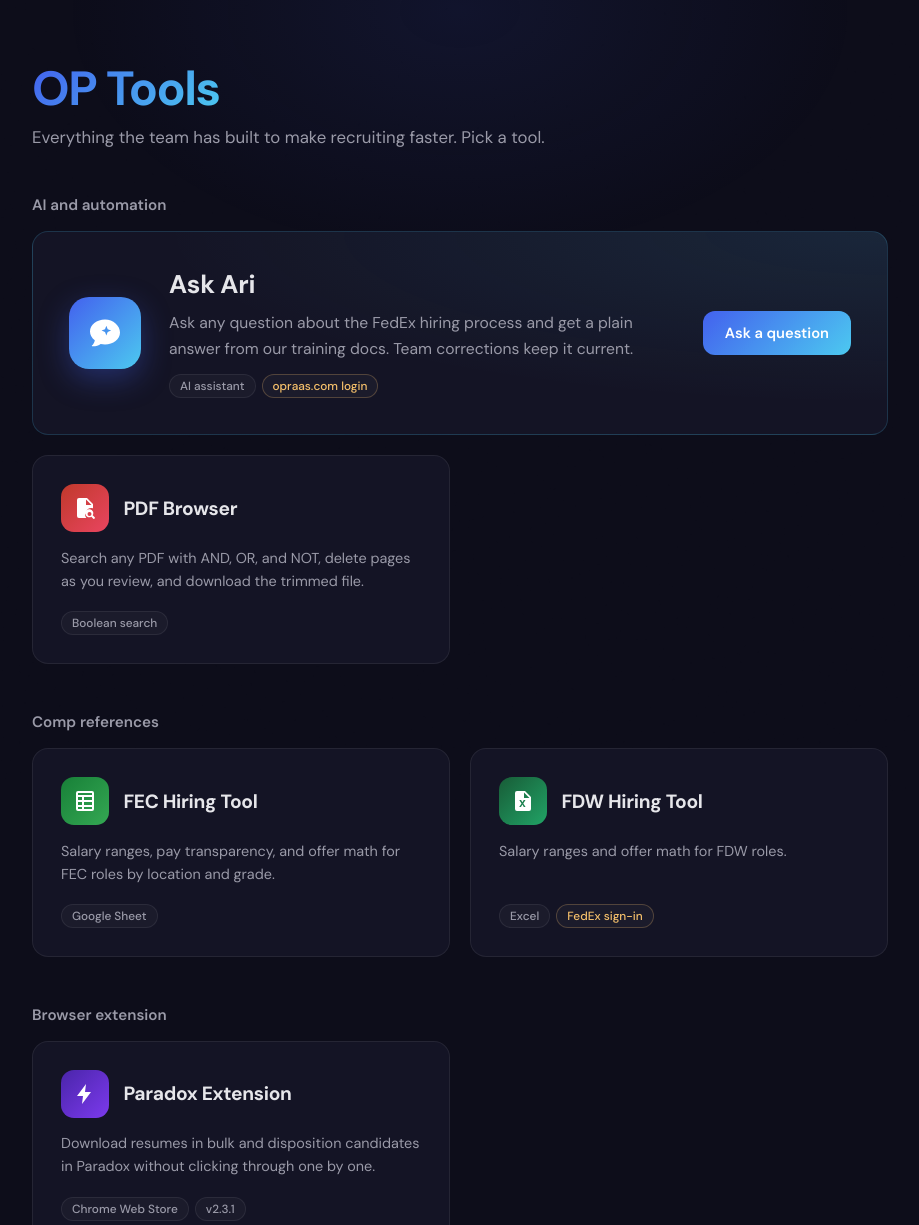
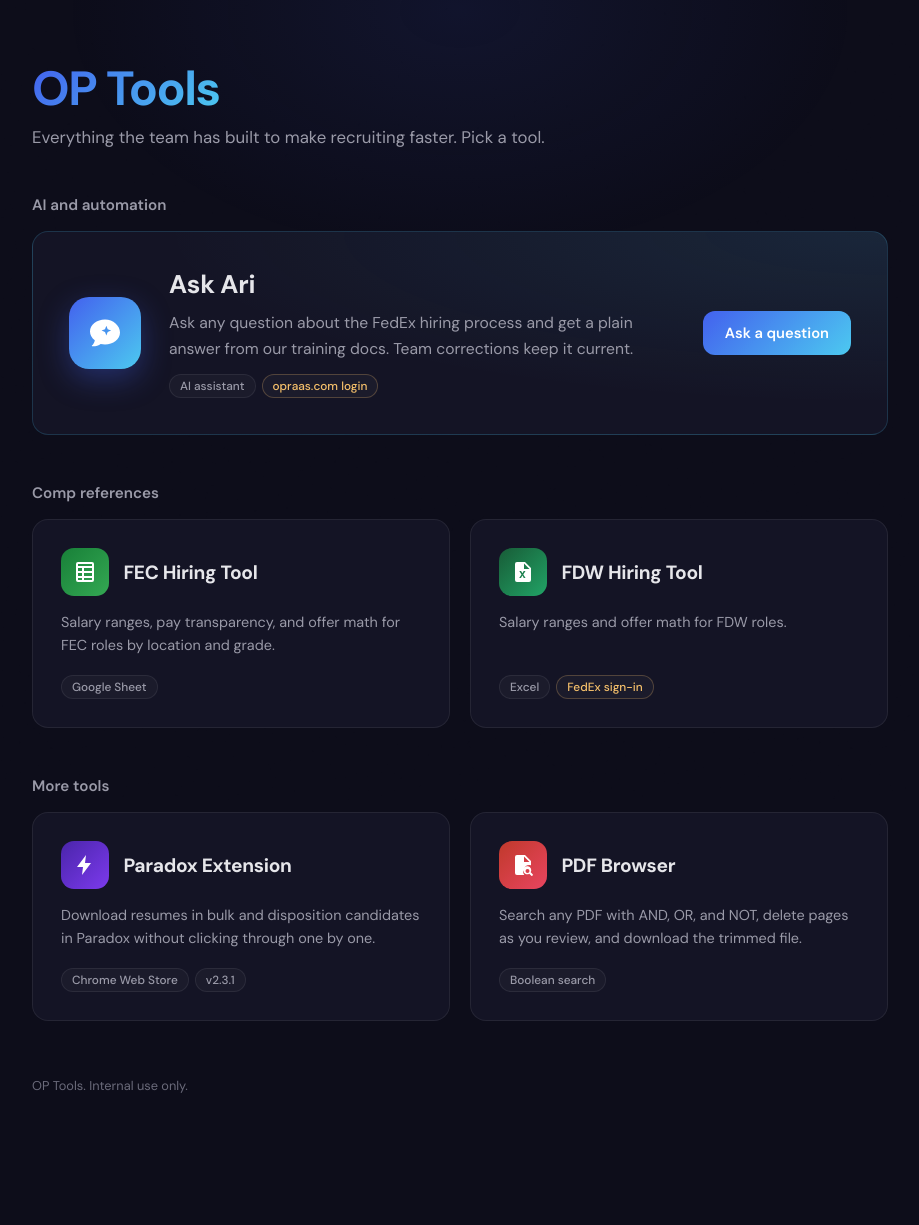
Before and after one commit to jpboyer84/op-tools, a plain HTML site: page index.html in a window 1280 px wide. Shown: the top 1225 px of the page, without its empty margins (180-1099 px from the left). After the commit the page ends 1142 px from the top, so only its background shows below. Drawn offline with Linux system fonts and the light colour scheme.

Commit message:
Move PDF Browser to bottom section, rename to More tools

```diff
--- a/index.html
+++ b/index.html
@@ -292,14 +292,6 @@ body::after {
         </div>
         <span class="btn">Ask a question</span>
       </a>
-      <a class="card" href="https://jpboyer84.github.io/pdf-browser/" target="_blank" rel="noopener">
-        <div class="card-top">
-          <div class="icon pdf"><svg viewBox="0 0 24 24"><path d="M14 2H6a2 2 0 0 0-2 2v16a2 2 0 0 0 2 2h7.3a6 6 0 0 1-1.3-3.7A6.3 6.3 0 0 1 20 12.3V8l-6-6zm-1 7V3.5L18.5 9H13zm8.7 12.3l-2-2a4 4 0 1 0-1.4 1.4l2 2a1 1 0 0 0 1.4-1.4zM16.5 20a2 2 0 1 1 0-4 2 2 0 0 1 0 4z"/></svg></div>
-          <h2>PDF Browser</h2>
-        </div>
-        <p>Search any PDF with AND, OR, and NOT, delete pages as you review, and download the trimmed file.</p>
-        <div class="tags"><span class="tag">Boolean search</span></div>
-      </a>
 
     </div>
   </section>
@@ -330,7 +322,7 @@ body::after {
   </section>
 
   <section class="section">
-    <h3>Browser extension</h3>
+    <h3>More tools</h3>
     <div class="grid">
 
       <a class="card" href="https://chromewebstore.google.com/detail/paradox-ats-bulk-tools/pgeckjkdnlhhemlepcgpggoggmibkjem" target="_blank" rel="noopener">
@@ -342,6 +334,15 @@ body::after {
         <div class="tags"><span class="tag">Chrome Web Store</span><span class="tag">v2.3.1</span></div>
       </a>
 
+
+      <a class="card" href="https://jpboyer84.github.io/pdf-browser/" target="_blank" rel="noopener">
+        <div class="card-top">
+          <div class="icon pdf"><svg viewBox="0 0 24 24"><path d="M14 2H6a2 2 0 0 0-2 2v16a2 2 0 0 0 2 2h7.3a6 6 0 0 1-1.3-3.7A6.3 6.3 0 0 1 20 12.3V8l-6-6zm-1 7V3.5L18.5 9H13zm8.7 12.3l-2-2a4 4 0 1 0-1.4 1.4l2 2a1 1 0 0 0 1.4-1.4zM16.5 20a2 2 0 1 1 0-4 2 2 0 0 1 0 4z"/></svg></div>
+          <h2>PDF Browser</h2>
+        </div>
+        <p>Search any PDF with AND, OR, and NOT, delete pages as you review, and download the trimmed file.</p>
+        <div class="tags"><span class="tag">Boolean search</span></div>
+      </a>
     </div>
   </section>
 
```
